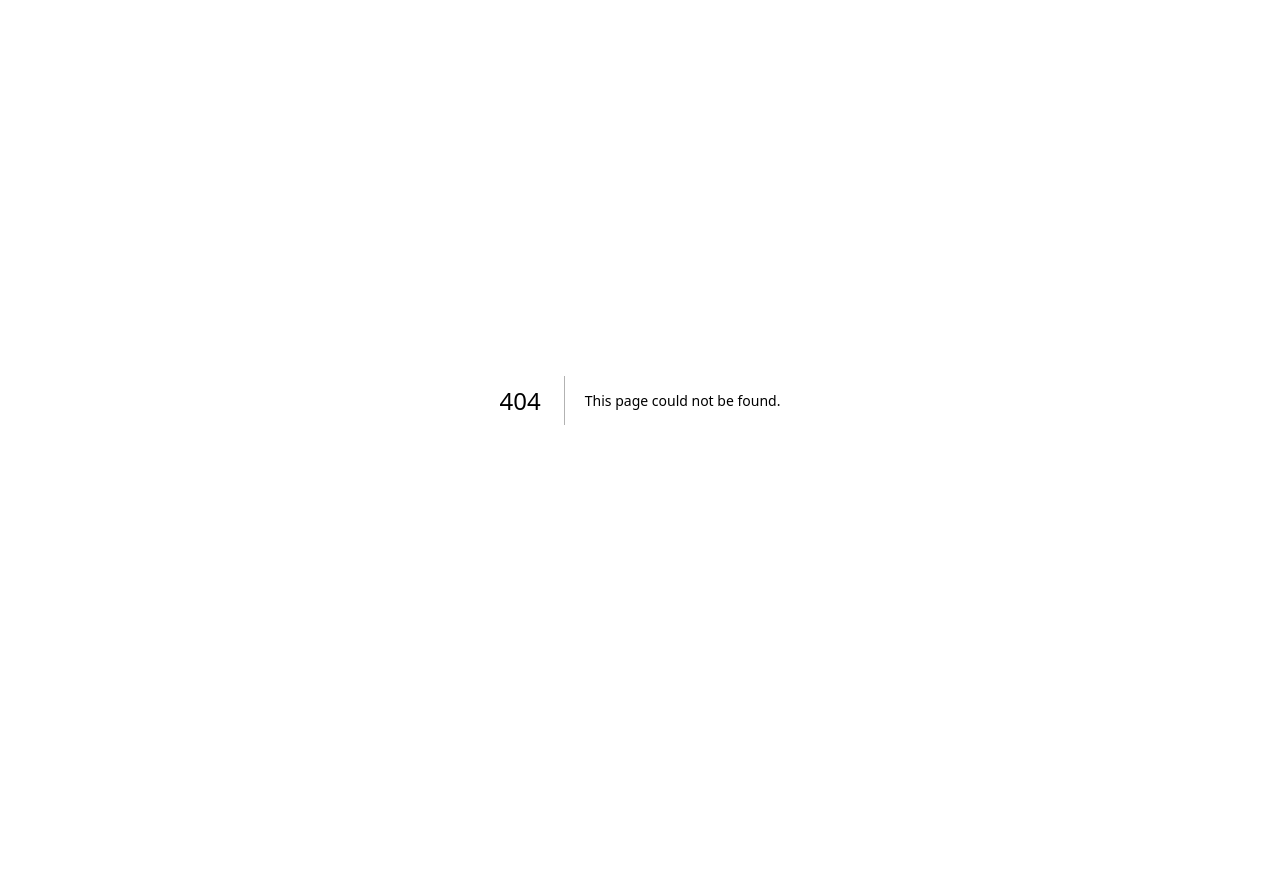
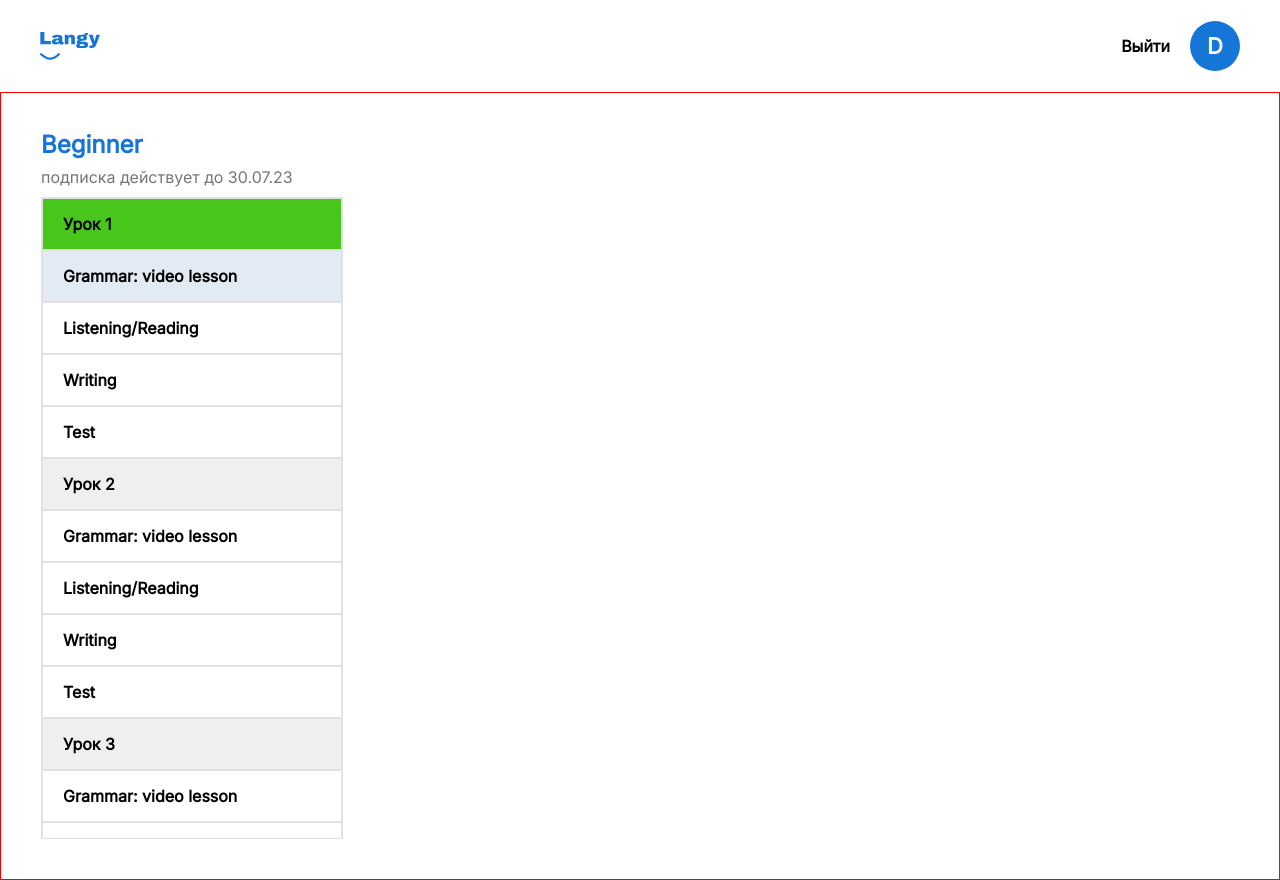
Before and after one commit to DiyazMukhanov/langy-website, a Next.js app: page /lessons/lesson1/video in a window 1280 px wide. Before the commit this address had no page. Before the commit the page ends 800 px from the top, so only its background shows below. Built offline with nearby package versions, Linux system fonts and the light colour scheme.

Commit message:
Lesson layout progress

```diff
--- /dev/null
+++ b/layouts/Lessons/LessonLayout.jsx
@@ -0,0 +1,13 @@
+import Header from "@/components/Header";
+import styles from './LessonLayout.module.scss';
+import SideBar from "./SideBar";
+
+export default function LessonLayout({ children }) {
+    return (<>
+    <Header variant='white'/>
+    <div className={styles.container}>
+        <SideBar />
+    </div>
+    </>
+    )
+}
--- /dev/null
+++ b/layouts/Lessons/SideBar.jsx
@@ -0,0 +1,177 @@
+import { Typography } from '@/components/Typography'
+import styles from './SideBar.module.scss'
+import classNames from 'classnames'
+
+export default function SideBar() {
+    const lessonsSummary = [
+        {
+            title: 'Урок 1',
+            lessonNumber: 1,
+            isCompleted: false,
+            isCurrent: true,
+            lessons: [
+                {
+                    chapter: 'Grammar: video lesson',
+                    isCurrent: true,
+                    isCompleted: true
+                },
+                {
+                    chapter: 'Listening/Reading',
+                    isCurrent: false,
+                    isCompleted: false
+                },
+                {
+                    chapter: 'Writing',
+                    isCurrent: false,
+                    isCompleted: false
+                },
+                {
+                    chapter: 'Test',
+                    isCurrent: false,
+                    isCompleted: false
+                },
+            ]
+        },
+        {
+            title: 'Урок 2',
+            lessonNumber: 2,
+            isCompleted: false,
+            isCurrent: false,
+            lessons: [
+                {
+                    chapter: 'Grammar: video lesson',
+                    isCurrent: false,
+                    isCompleted: false
+                },
+                {
+                    chapter: 'Listening/Reading',
+                    isCurrent: false,
+                    isCompleted: false
+                },
+                {
+                    chapter: 'Writing',
+                    isCurrent: false,
+                    isCompleted: false
+                },
+                {
+                    chapter: 'Test',
+                    isCurrent: false,
+                    isCompleted: false
+                },
+            ]
+        },
+        {
+            title: 'Урок 3',
+            lessonNumber: 3,
+            isCompleted: false,
+            isCurrent: false,
+            lessons: [
+                {
+                    chapter: 'Grammar: video lesson',
+                    isCurrent: false,
+                    isCompleted: false
+                },
+                {
+                    chapter: 'Listening/Reading',
+                    isCurrent: false,
+                    isCompleted: false
+                },
+                {
+                    chapter: 'Writing',
+                    isCurrent: false,
+                    isCompleted: false
+                },
+                {
+                    chapter: 'Test',
+                    isCurrent: false,
+                    isCompleted: false
+                },
+            ]
+        },
+        {
+            title: 'Урок 4',
+            lessonNumber: 4,
+            isCompleted: false,
+            isCurrent: false,
+            lessons: [
+                {
+                    chapter: 'Grammar: video lesson',
+                    isCurrent: false,
+                    isCompleted: false
+                },
+                {
+                    chapter: 'Listening/Reading',
+                    isCurrent: false,
+                    isCompleted: false
+                },
+                {
+                    chapter: 'Writing',
+                    isCurrent: false,
+                    isCompleted: false
+                },
+                {
+                    chapter: 'Test',
+                    isCurrent: false,
+                    isCompleted: false
+                },
+            ]
+        },
+        {
+            title: 'Урок 5',
+            lessonNumber: 5,
+            isCompleted: false,
+            isCurrent: false,
+            lessons: [
+                {
+                    chapter: 'Grammar: video lesson',
+                    isCurrent: false,
+                    isCompleted: false
+                },
+                {
+                    chapter: 'Listening/Reading',
+                    isCurrent: false,
+                    isCompleted: false
+                },
+                {
+                    chapter: 'Writing',
+                    isCurrent: false,
+                    isCompleted: false
+                },
+                {
+                    chapter: 'Test',
+                    isCurrent: false,
+                    isCompleted: false
+                },
+            ]
+        }
+    ]
+
+    return (
+    <div className={styles.sideBar}>
+    <Typography size='small' element='h3' className={styles.text}>Beginner</Typography>
+    <p>подписка действует до 30.07.23</p>
+    <div className={styles.lessonsListContainer}>
+       {lessonsSummary.map(lessonBlock => (
+        <div className={styles.lessonBlock}>
+           <div className={classNames(
+            styles.title,
+            {[styles.current]: lessonBlock.isCurrent}
+            )}
+            >
+            {lessonBlock.title}
+            </div>
+            {lessonBlock.lessons.map(lesson => (
+                <div className={classNames(
+                    styles.chapter,
+                    {[styles.currentChapter]: lesson.isCurrent}
+                )}
+                >
+                    {lesson.chapter}
+                </div>
+            ))}
+        </div>
+       ))}
+    </div>
+    </div>
+    )
+}
--- /dev/null
+++ b/layouts/Lessons/SideBar.module.scss
@@ -0,0 +1,69 @@
+.sideBar {
+    border: solid red 1px;
+    padding: 40px;
+    display: flex;
+    flex-direction: column;
+    gap: 10px;
+
+    & p {
+        margin: 0;
+        color: var(--color-dark-grey);
+    }
+
+    & h3 {
+        margin: 0;
+    }
+}
+
+.text {
+    color: var(--color-primary);
+}
+
+.lessonsListContainer {
+    width: 300px;
+    border: solid var(--color-grey) 1px;
+    height: 80vh;
+    overflow: auto;
+}
+
+/* Styling for vertical scrollbar */
+.lessonsListContainer::-webkit-scrollbar {
+    width: 25px; /* Set the width of the scrollbar */
+  }
+
+  .lessonsListContainer::-webkit-scrollbar-track {
+    background-color: var(color-white); /* Set the background color of the track */
+  }
+
+  .lessonsListContainer::-webkit-scrollbar-thumb {
+    background-color: #EFEFEF; /* Set the color of the thumb (the draggable part of the scrollbar) */
+  }
+
+.title {
+    height: 50px;
+    display: flex;
+    align-items: center;
+    font-weight: 600;
+    border: solid var(--color-grey) 1px;
+    padding-left: 20px;
+    cursor: pointer;
+    background-color: var(--color-light-grey);
+}
+
+.chapter {
+    height: 50px;
+    display: flex;
+    align-items: center;
+    font-weight: 600;
+    border: solid var(--color-grey) 1px;
+    padding-left: 20px;
+    cursor: pointer;
+}
+
+.current {
+    background-color: var(--color-green);
+}
+
+.currentChapter {
+    background-color: var(--color-light-blue);
+}
--- /dev/null
+++ b/layouts/Lessons/VideoLessonLayout.jsx
@@ -0,0 +1,10 @@
+import Header from "@/components/Header";
+import LessonLayout from "./LessonLayout";
+
+export default function VideoLessonLayout() {
+    return (
+        <LessonLayout>
+
+        </LessonLayout>
+    )
+}
--- /dev/null
+++ b/pages/lessons/lesson1/video.js
@@ -0,0 +1 @@
+export { default } from '../../../layouts/Lessons/VideoLessonLayout'
```
Also changed, not shown: layouts/Lessons/LessonLayout.module.scss (added).
